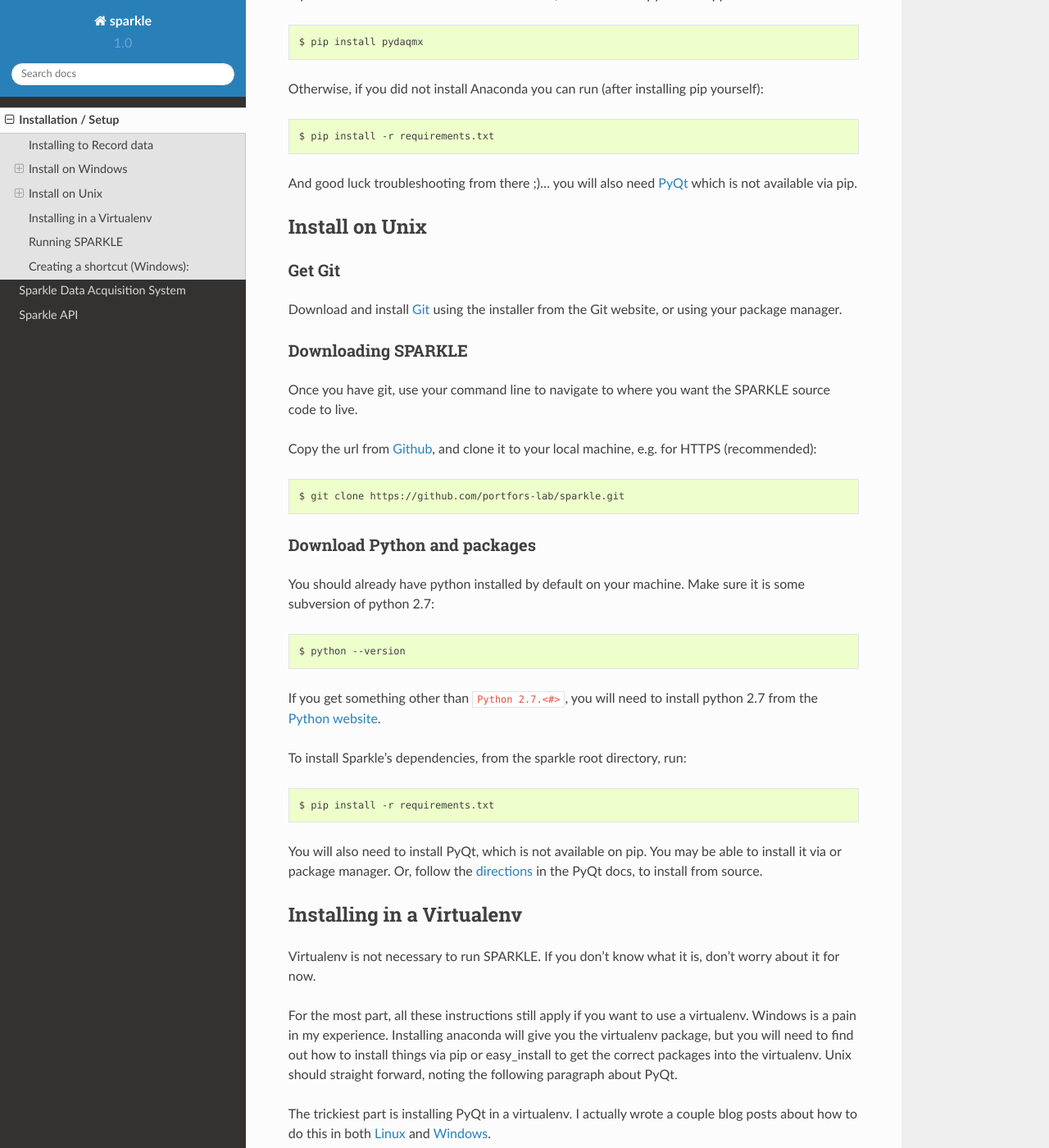
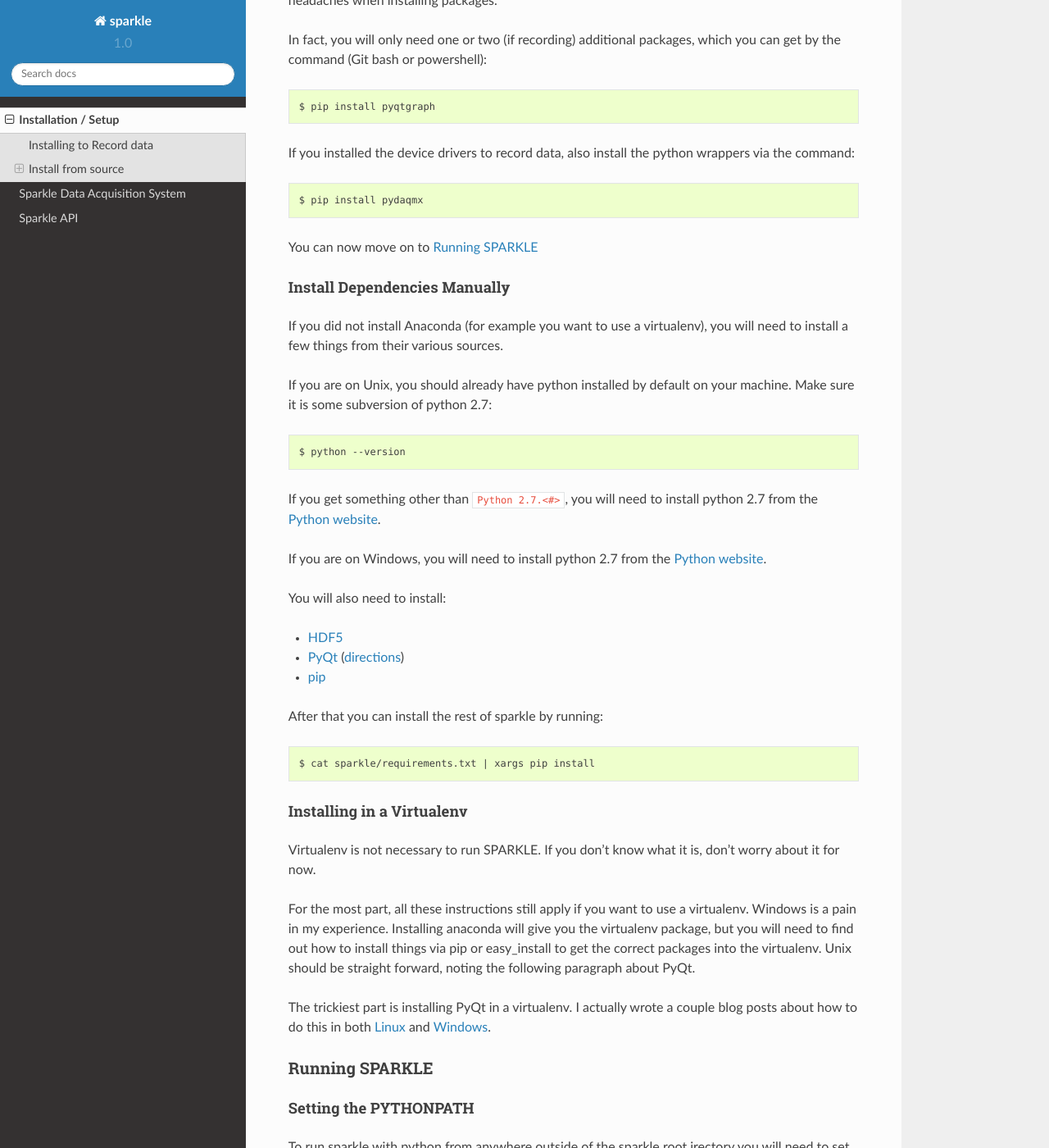
Before and after one commit to portfors-lab/sparkle, a Sphinx documentation site: the page built from doc/setup.rst, in a window 1280 px wide and 1400 px high, scrolled down 1077 px. Shown: the whole window at 82% size. Built offline with Sphinx 7.4.7 and the Read the Docs theme 2.0.0, drawn with Linux system fonts in a browser that asks for light colours; pages that are not in the unit, such as notebooks, are missing from menus; some of the changed text lies outside the part shown.

Commit message:
improving the installation instrucrions

```diff
--- a/doc/setup.rst
+++ b/doc/setup.rst
@@ -1,87 +1,84 @@
 Installation / Setup
 ========================
 
-If you know what you are doing, the source is on Github_.
-
-
 Installing to Record data
---------------------------
-If you are instally Sparkle on a machine where you want to record, not just review data, you must have the hardware `DAQmx drivers`_ installed from National Instruments. Download and install according to their directions.
+>>>>>>>>>>>>>>>>>>>>>>>>>>
+If you are installing Sparkle on a machine where you want to record, not just review data, you must have the hardware `DAQmx drivers`_ installed from National Instruments. Download and install according to their directions.
 
 .. _DAQmx drivers: http://search.ni.com/nisearch/app/main/p/bot/no/ap/tech/lang/en/pg/1/sn/catnav:du,n8:3478.41,ssnav:sup/
 
-Install on Windows
---------------------
+
+Install from source
+>>>>>>>>>>>>>>>>>>>>
+
+To get the bleeding-edge version of sparkle, or to help with development, you need to get a copy of the source code repositiory.
+
+If you know what you are doing, the source is on Github_.
+
+.. _Github: https://github.com/portfors-lab/sparkle
 
 Get Git
 +++++++++
 
-Download and install Git_ using the installer downloaded from the Git website.
+Download and install Git_ using the installer downloaded from the Git website, or using your package manager (Unix).
 
 Downloading SPARKLE
 +++++++++++++++++++
-Once you have git, use your command line (Git bash recommended) to navigate to where you want the SPARKLE source code to live.
+Once you have git, use your command line (Git bash recommended for Windows) to navigate to where you want the SPARKLE source code to live.
 
 Copy the url from Github_, and clone it to your local machine, e.g. for HTTPS (recommended)::
 
     $ git clone https://github.com/portfors-lab/sparkle.git
 
-Download Python and packages
+This will create a directory :code:`sparkle` in your current directory.
+
+Install Python and packages
 +++++++++++++++++++++++++++++
 
-It is strongly recommended to install the free Anaconda_ python distribution instead of the download from python.org. This is because it comes with a lot of the 3rd party scientific packages you need in one easy download and install process. It will save a lot of headaches when installing packages on windows.
+Install Using Anaconda
+----------------------
+It is strongly recommended to install the free Anaconda_ python distribution instead of the download from python.org. This is because it comes with a lot of the 3rd party scientific packages you need in one easy download and install process. If you are on Windows, it will save a lot of headaches when installing packages.
 
 In fact, you will only need one or two (if recording) additional packages, which you can get by the command (Git bash or powershell)::
 
     $ pip install pyqtgraph
 
-If you installed the device driver to record data, also install the python wrappers via the command::
+If you installed the device drivers to record data, also install the python wrappers via the command::
 
     $ pip install pydaqmx
 
-Otherwise, if you did not install Anaconda you can run (after installing pip yourself)::
-
-    $ pip install -r requirements.txt
-
-And good luck troubleshooting from there ;)... you will also need PyQt_ which is not available via pip.
-
-.. _Git : http://git-scm.com/downloads
-.. _Anaconda : http://continuum.io/downloads
-.. _PyQt : http://www.riverbankcomputing.com/software/pyqt/download
+You can now move on to :ref:`running`
 
 
-Install on Unix
-------------------
+Install Dependencies Manually
+-----------------------------
+If you did not install Anaconda (for example you want to use a virtualenv), you will need to install a few things from their various sources.
 
-Get Git
-+++++++++
-
-Download and install Git_ using the installer from the Git website, or using your package manager.
-
-Downloading SPARKLE
-+++++++++++++++++++
-Once you have git, use your command line to navigate to where you want the SPARKLE source code to live.
-
-Copy the url from Github_, and clone it to your local machine, e.g. for HTTPS (recommended)::
-
-    $ git clone https://github.com/portfors-lab/sparkle.git
-
-Download Python and packages
-+++++++++++++++++++++++++++++
-
-You should already have python installed by default on your machine. Make sure it is some subversion of python 2.7::
+If you are on Unix, you should already have python installed by default on your machine. Make sure it is some subversion of python 2.7::
 
     $ python --version
 
 If you get something other than :code:`Python 2.7.<#>`, you will need to install python 2.7 from the `Python website`_.
 
-To install Sparkle's dependencies, from the sparkle root directory, run::
+If you are on Windows, you will need to install python 2.7 from the `Python website`_.
 
-    $ pip install -r requirements.txt
+You will also need to install:
 
-You will also need to install PyQt, which is not available on pip. You may be able to install it via or package manager. Or, follow the directions_ in the PyQt docs, to install from source.
+* HDF5_
+* PyQt_ (directions_)
+* pip_
 
+After that you can install the rest of sparkle by running::
+
+    $ cat sparkle/requirements.txt | xargs pip install
+
+
+.. _Git : http://git-scm.com/downloads
+.. _Anaconda : http://continuum.io/downloads
 .. _Python website : https://www.python.org/downloads/
+.. _HDF5 : http://www.hdfgroup.org/downloads
+.. _PyQt : http://www.riverbankcomputing.com/software/pyqt/download
+.. _pip: http://pip.readthedocs.org/en/latest/installing.html
 .. _directions : http://pyqt.sourceforge.net/Docs/PyQt4/installation.html
 
 
@@ -90,22 +87,40 @@
 
 Virtualenv is not necessary to run SPARKLE. If you don't know what it is, don't worry about it for now.
 
-For the most part, all these instructions still apply if you want to use a virtualenv. Windows is a pain in my experience. Installing anaconda will give you the virtualenv package, but you will need to find out how to install things via pip or easy_install to get the correct packages into the virtualenv. Unix should straight forward, noting the following paragraph about PyQt.
+For the most part, all these instructions still apply if you want to use a virtualenv. Windows is a pain in my experience. Installing anaconda will give you the virtualenv package, but you will need to find out how to install things via pip or easy_install to get the correct packages into the virtualenv. Unix should be straight forward, noting the following paragraph about PyQt.
 
 The trickiest part is installing PyQt in a virtualenv. I actually wrote a couple blog posts about how to do this in both Linux_ and Windows_.
 
 .. _Linux : http://amyboyle.ninja/Python-Qt-and-virtualenv-in-linux/
 .. _Windows : http://amyboyle.ninja/Python-Qt-and-virtualenv-in-windows/
 
+
+.. _running:
+
 Running SPARKLE
-------------------
++++++++++++++++++
+
+Setting the PYTHONPATH
+-----------------------
+To run sparkle with python from anywhere outside of the sparkle root irectory you will need to set the pythonpath.
+
+e.g. for Mac/Linux:
+
+    $ export PYTHONPATH="$PYTHONPATH:/absolute/path/to/sparkle"
+
+or for Windows (on Git bash):
+
+    $ export PYTHONPATH="$PYTHONPATH;C:\absolute\path\to\sparkle"
+
+Run
+-----
+
 Once you have all the dependencies installed, now you can actually run SPARKLE! Via the command line, change directory into the root folder of SPARKLE (this is the first 'sparkle' folder, not 'sparkle/sparkle'). You can now run::
 
     $ python sparkle/gui/run.py
 
 This should launch a dialog asking you to choose a data file. See the :doc:`guide\index`.
 
-.. _Github: https://github.com/portfors-lab/sparkle
 
 Creating a shortcut (Windows):
 -------------------------------
@@ -120,3 +135,12 @@
     C:\Python27\python C:\shared\sparkle\sparkle\gui\run.py
 
 Then you can create a shortcut to that script by right clicking and selecting `Create Shortcut`. Move the shortcut to the desktop (or other desired location). There is an .ico file in the `sparkle/resources` folder intended to be used as the icon for this shortcut, which you can set through the shortcut properties.
+
+Building the documentation locally
++++++++++++++++++++++++++++++++++++
+
+    $ cd doc
+    $ sphinx-apidoc -f -o ref/auto ../sparkle
+    $ make html
+
+You may need additional packages to build the doc, install via pip as neccessary.
```
Also changed, not shown: README.md (+7 -7 lines), requirements.txt (+8 -23 lines), setup.py (+15 -4 lines).
